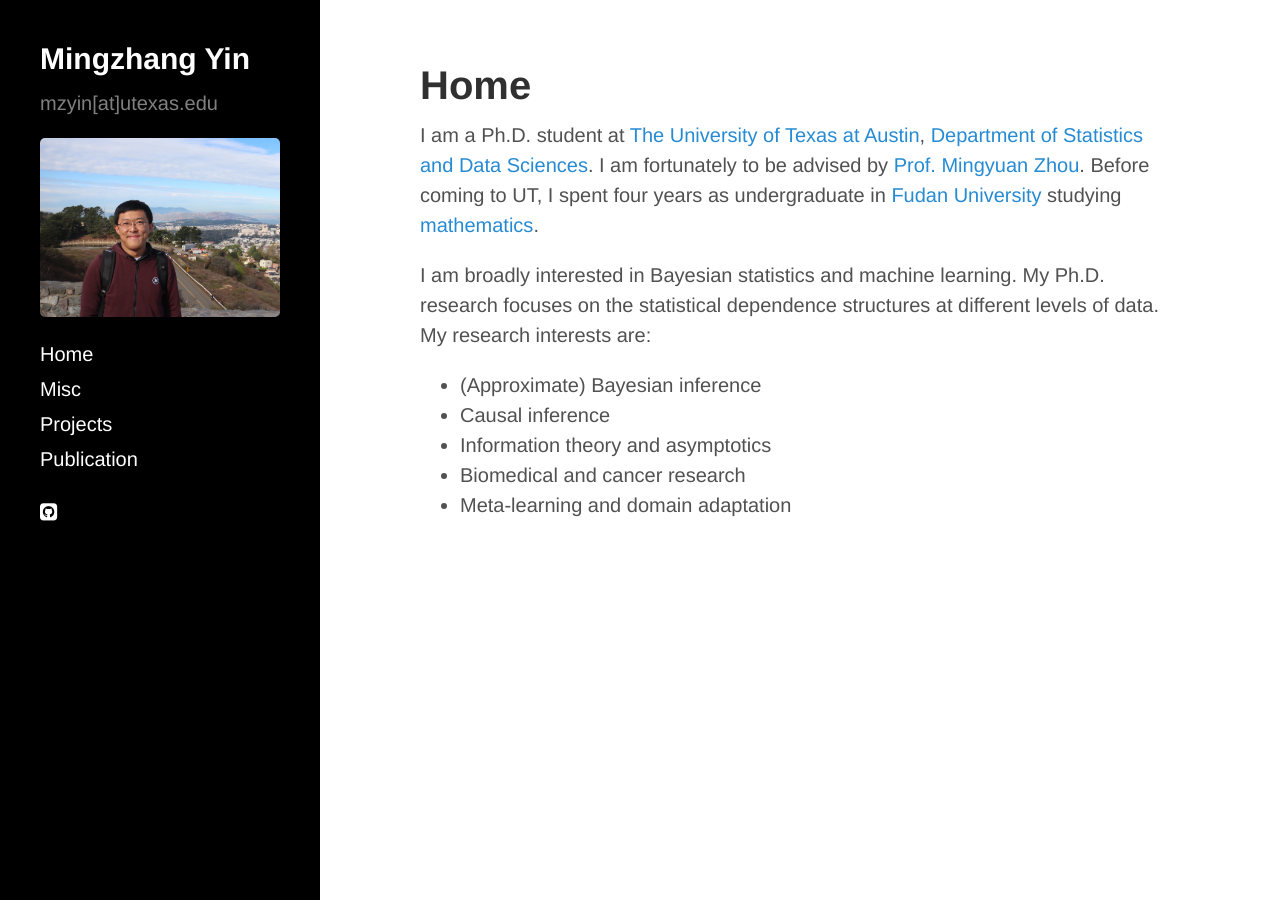
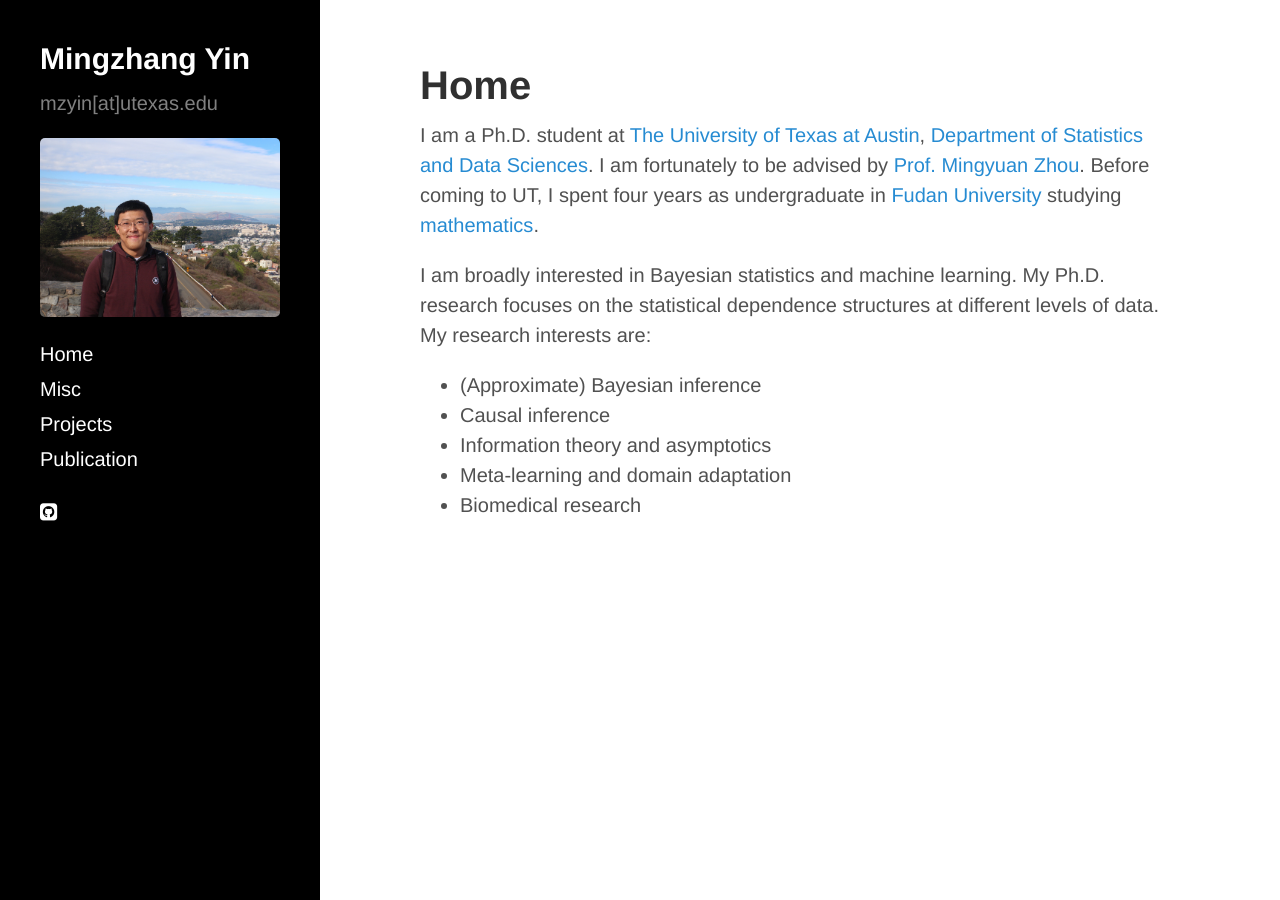
Before and after one commit to mingzhang-yin/mingzhang-yin.github.io, a Jekyll site: the page built from index.md, in a window 1280 px wide. Built offline with Jekyll 4.4.1, drawn with Linux system fonts in a browser that asks for light colours; nearby versions of some CDN libraries.

Commit message:
Update index.md

```diff
--- a/index.md
+++ b/index.md
@@ -20,6 +20,6 @@ title: Home
    <li> (Approximate) Bayesian inference </li>
    <li> Causal inference </li>
    <li> Information theory and asymptotics </li>
-   <li> Biomedical and cancer research </li>
    <li> Meta-learning and domain adaptation</li>
+   <li> Biomedical research</li>
   </ul>
```
